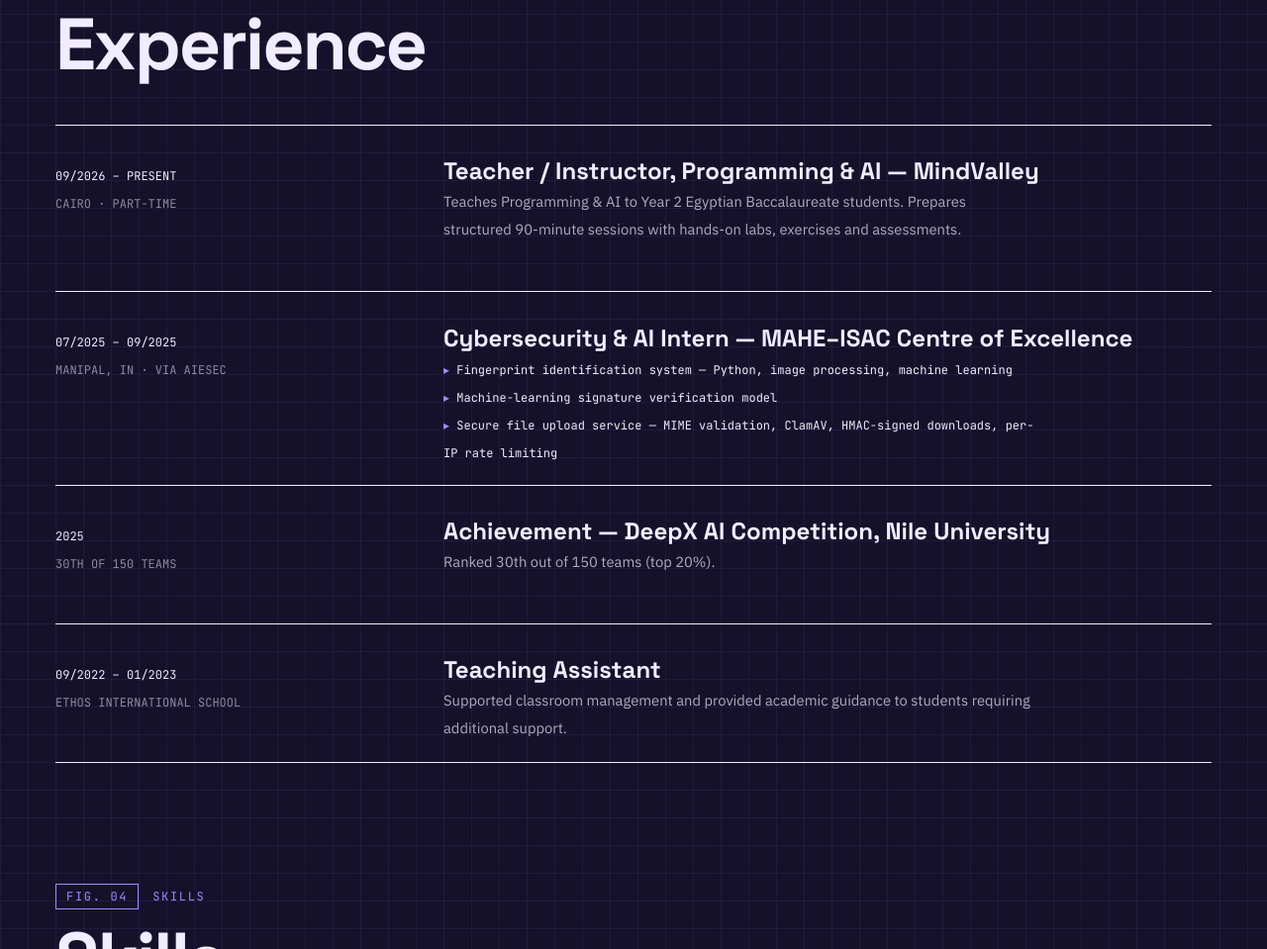
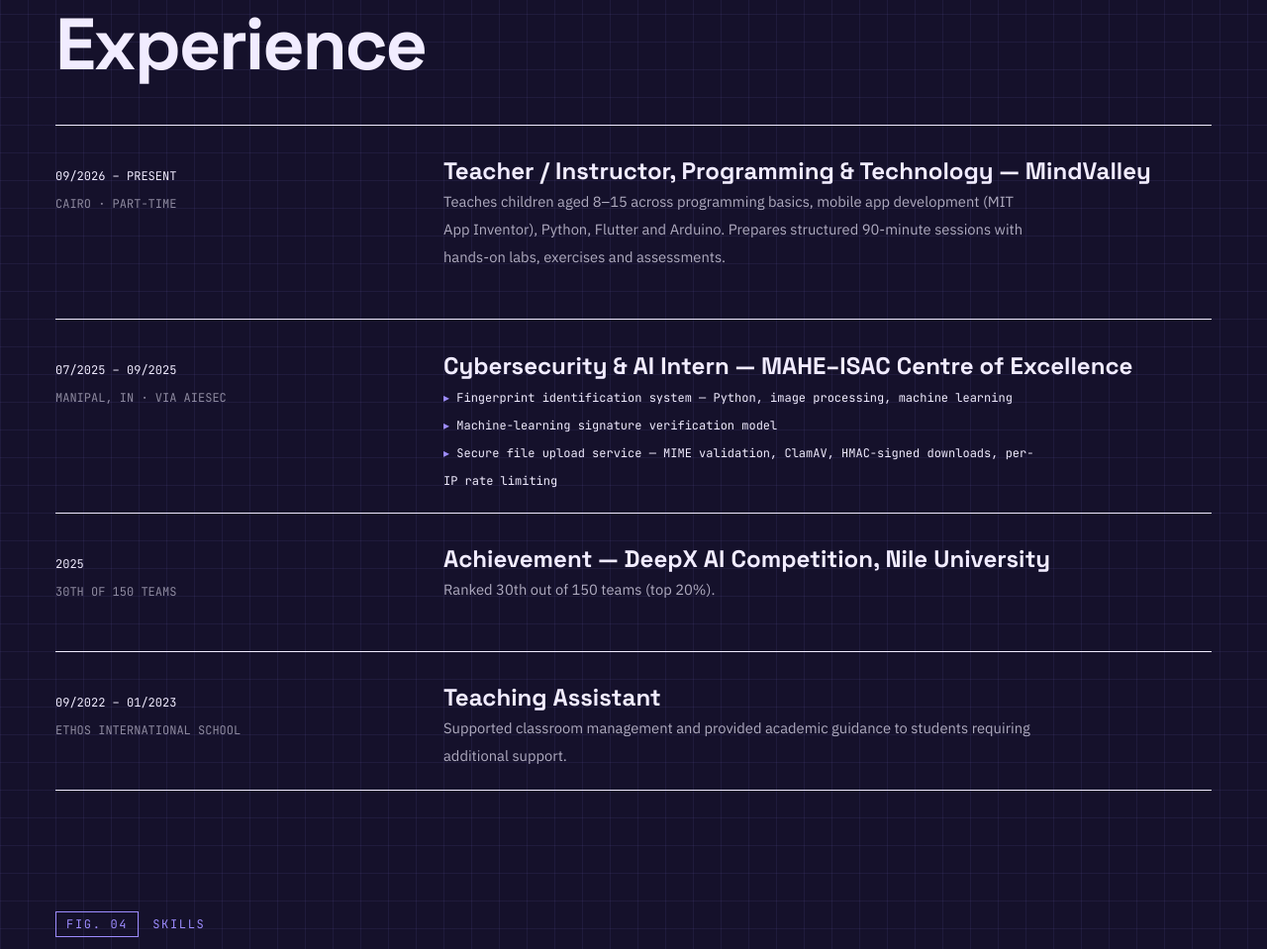
Before and after one commit to Dolphiny-1412/Dolphiny-1412.github.io, a plain HTML site: page index.html in a window 1280 px wide. Shown: the part 1946-2905 px from the top of the page at 99% size. Drawn offline with Linux system fonts and the light colour scheme.

Commit message:
rebuild: correct MindValley role wording to match corrected final CV (children 8-15; App Inventor, Python, Flutter, Arduino)

```diff
--- a/index.html
+++ b/index.html
@@ -131,7 +131,7 @@ div:has(>.ib){row-gap:2px !important;padding-bottom:2px}
   <div style="border-top:1.5px solid var(--ink)">
     <div class="fin" style="display:grid;grid-template-columns:repeat(auto-fit,minmax(240px,1fr));gap:20px;padding:4vh 0;border-bottom:1.5px solid var(--ink)">
       <div style="font-family:'JetBrains Mono',monospace;font-size:12px;line-height:1.8">09/2026 – PRESENT<br><span style="color:rgba(var(--ink-rgb),.55)">CAIRO · PART-TIME</span></div>
-      <div style="grid-column:span 2;min-width:240px"><h3 style="margin:0 0 6px;font-family:'Space Grotesk',sans-serif;font-weight:700;font-size:1.5rem">Teacher / Instructor, Programming &amp; AI — MindValley</h3><p style="margin:0;max-width:600px;font-size:.92rem;line-height:1.65;color:rgba(var(--ink-rgb),.7)">Teaches Programming &amp; AI to Year 2 Egyptian Baccalaureate students. Prepares structured 90-minute sessions with hands-on labs, exercises and assessments.</p></div>
+      <div style="grid-column:span 2;min-width:240px"><h3 style="margin:0 0 6px;font-family:'Space Grotesk',sans-serif;font-weight:700;font-size:1.5rem">Teacher / Instructor, Programming &amp; Technology — MindValley</h3><p style="margin:0;max-width:600px;font-size:.92rem;line-height:1.65;color:rgba(var(--ink-rgb),.7)">Teaches children aged 8–15 across programming basics, mobile app development (MIT App Inventor), Python, Flutter and Arduino. Prepares structured 90-minute sessions with hands-on labs, exercises and assessments.</p></div>
     </div>
 
     <div class="fin" style="display:grid;grid-template-columns:repeat(auto-fit,minmax(240px,1fr));gap:20px;padding:4vh 0;border-bottom:1.5px solid var(--ink)">
```
